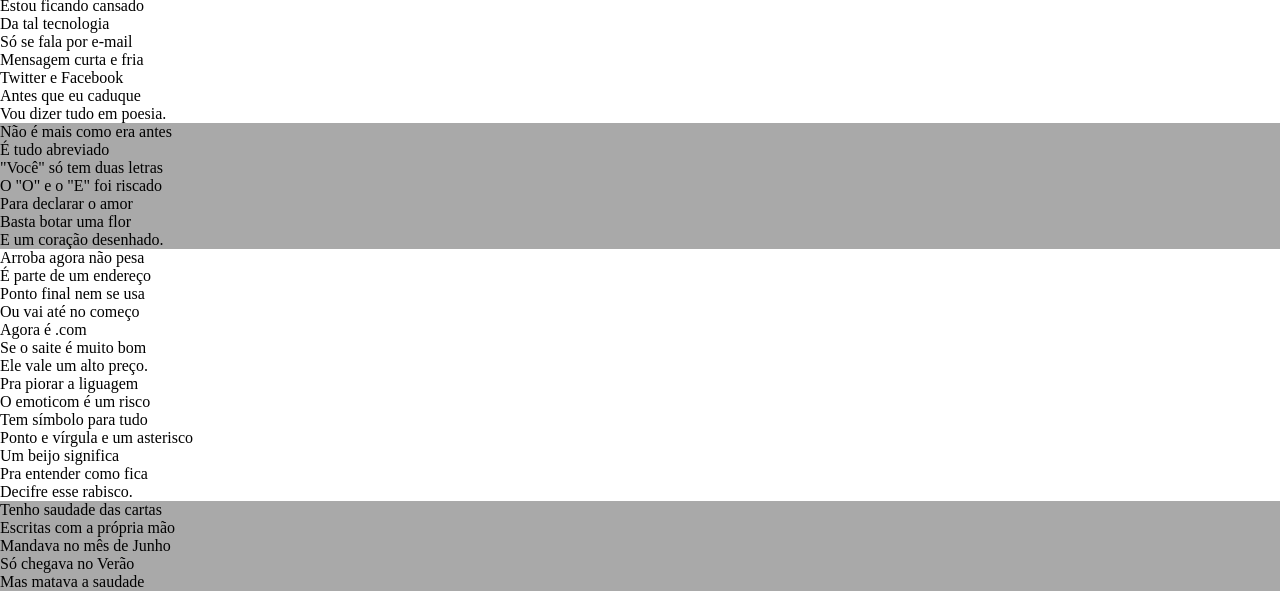
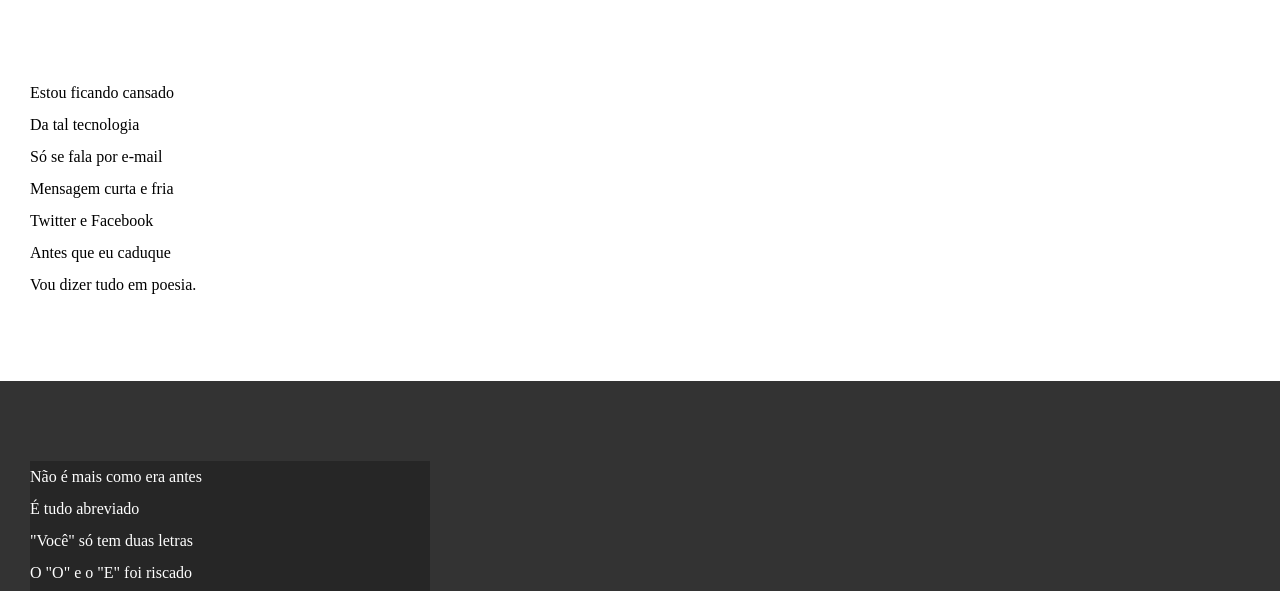
Before and after one commit to Kerolai/html-css, a plain HTML site: page Desafios/d012/Projeto 2 - CAP 20 - MOD3/index.html in a window 1280 px wide. Shown: the part 158-749 px from the top of the page. Drawn offline with Linux system fonts and the light colour scheme.

Commit message:
Update style.css

```diff
--- a/Desafios/d012/Projeto 2 - CAP 20 - MOD3/estilo/style.css
+++ b/Desafios/d012/Projeto 2 - CAP 20 - MOD3/estilo/style.css
@@ -34,15 +34,28 @@ a:hover{
     text-decoration: underline;
 }
 
+section{
+    padding-top: 10vh;
+    padding-bottom: 10vh;
+    line-height: 2em;
+    padding-left: 30px;
+
+}
+
 section.normal{
     background-color: white;
     color: black;
 }
 
 section.imagem{
-
+    background-color: rgb(51, 51, 51);
+    color: white;
 }
 
+section.imagem> p {
+    width: 400px;
+    background-color: rgba(0, 0, 0, 0.253);
+}
 
 footer{
     background-color: black;
```
